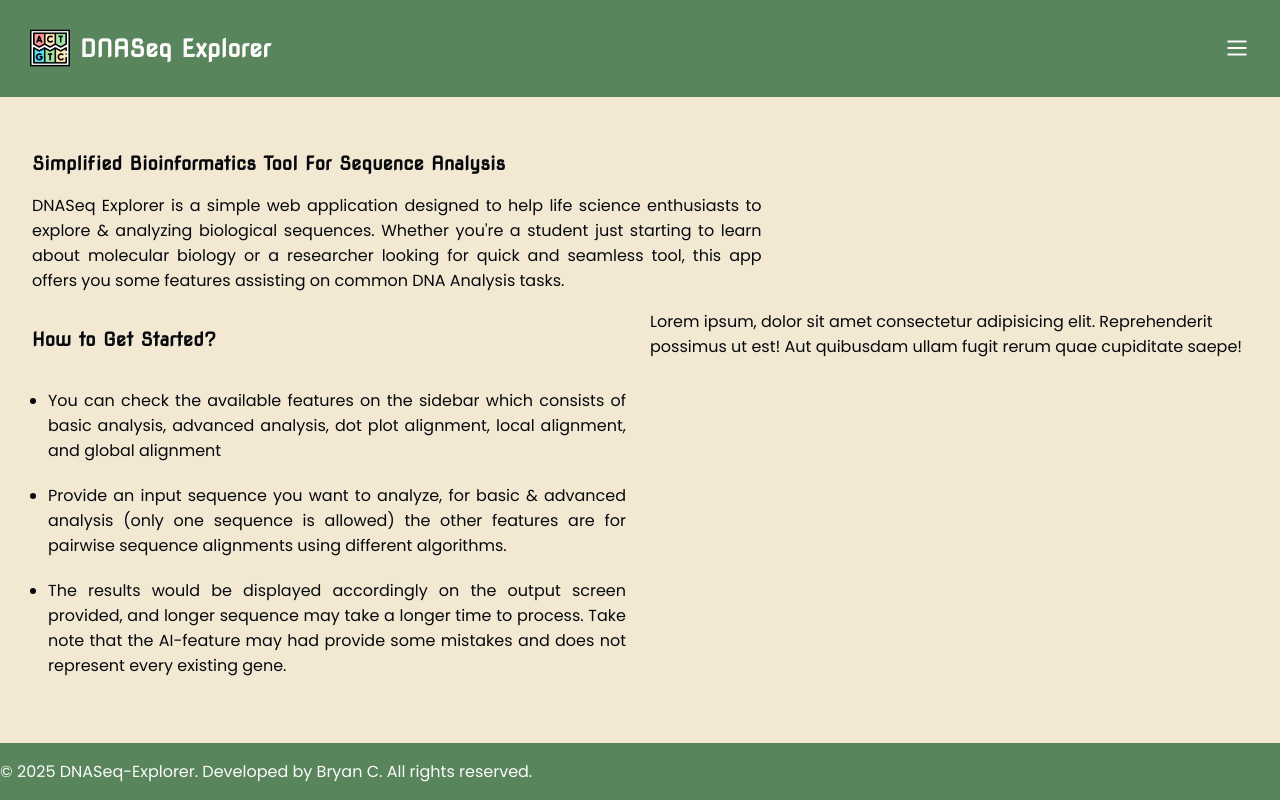
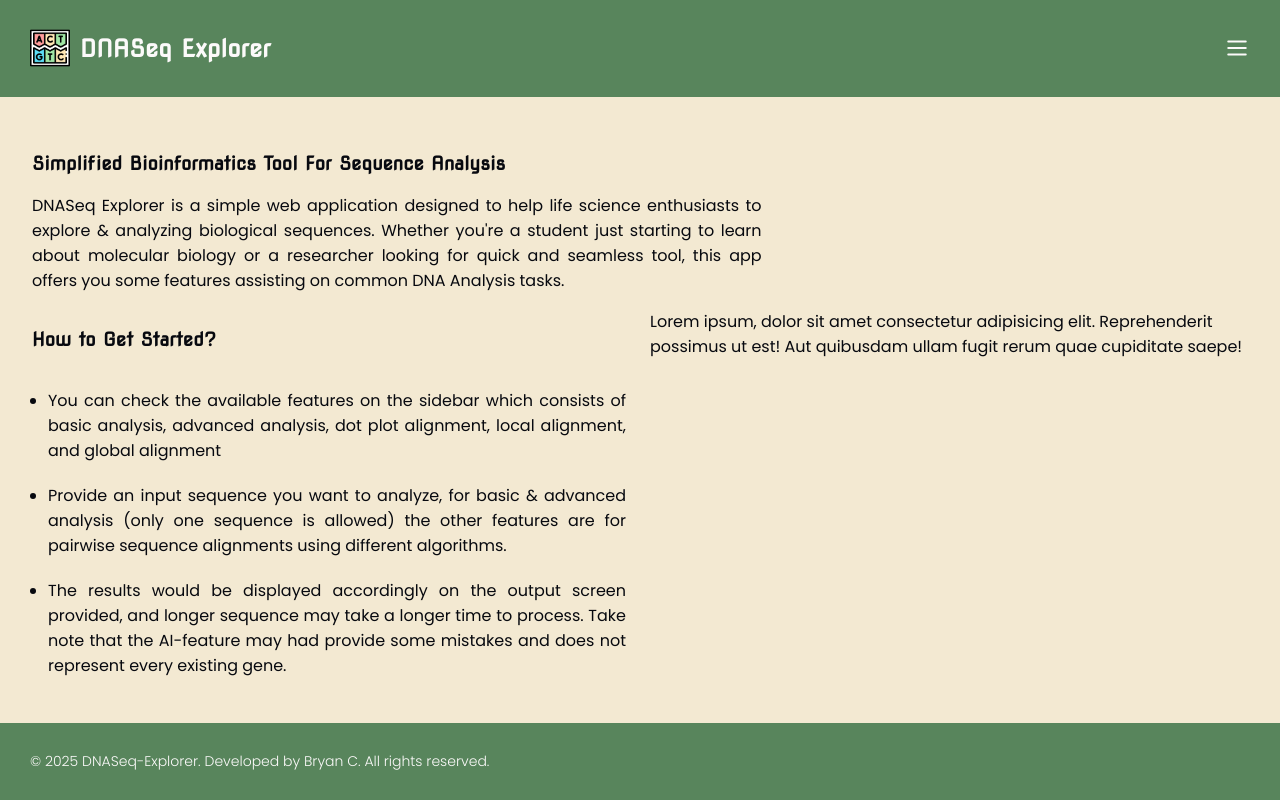
Before and after one commit to bryancastillo10/dna-seq-explorer, a React (Vite) app in the folder client/: page / in a window 1280 px wide. Built offline with nearby package versions, Linux system fonts and the light colour scheme.

Commit message:
🟦 footer: fixed layout & styles

```diff
--- /dev/null
+++ b/client/src/components/layout/PageHeader.tsx
@@ -0,0 +1,37 @@
+import { Title, P } from "@/style/typography";
+import styled from "styled-components";
+import { mediaQuery } from "@/utils/breakpoints";
+
+interface PageHeaderProps {
+    title: string;
+    description: string;
+}
+
+
+const PageHeader = ({title, description}: PageHeaderProps) => {
+  return (
+    <div>
+      <Title>{title}</Title>
+      <PContainer>
+        <P $alignment="justify">
+         {description}
+        </P>
+      </PContainer>
+    </div>
+  )
+}
+
+export default PageHeader;
+
+
+const PContainer = styled.div`
+  width: 100%;
+
+  ${mediaQuery("md")} {
+    width: 85%;
+  }
+
+  ${mediaQuery("xl")} {
+    width: 60%;
+  }
+`
--- a/client/src/components/navigations/Footer.tsx
+++ b/client/src/components/navigations/Footer.tsx
@@ -1,11 +1,30 @@
-import { Nav } from "@/style/globalStyles";
+import { Nav, NavLayout } from "@/style/globalStyles";
+
+import styled from "styled-components";
+import { mediaQuery } from "@/utils/breakpoints";
 
 const Footer = () => {
   return (
     <Nav $stickyPosition="bottom">
-      <p>&copy; {new Date().getFullYear()} DNASeq-Explorer. Developed by Bryan C. All rights reserved.</p>
+      <NavLayout>
+        <Copyright>
+          &copy; {new Date().getFullYear()} DNASeq-Explorer. Developed by Bryan C.
+          All rights reserved.
+        </Copyright>
+      </NavLayout>
     </Nav>
   )
 }
 
 export default Footer;
+
+const Copyright = styled.p`
+  font-size: ${(props) => props.theme.fontSize.sm};
+  font-weight: ${(props) => props.theme.fontWeight.light};
+  text-align: center;
+
+  ${mediaQuery("lg")}{
+  text-align: left;
+  }
+
+`
--- a/client/src/routes/index.lazy.tsx
+++ b/client/src/routes/index.lazy.tsx
@@ -2,26 +2,26 @@ import { createLazyFileRoute } from '@tanstack/react-router'
 import styled from 'styled-components'
 
 import { UnorderedList, BulletPoint, Section, Grid } from '@/style/globalStyles'
-import { P, Title } from '@/style/typography'
+import { Title } from '@/style/typography'
+import PageHeader from '@/components/layout/PageHeader'
 
-import { mediaQuery } from '@/utils/breakpoints'
 
 export const Route = createLazyFileRoute('/')({
   component: RouteComponent,
 })
 
 function RouteComponent() {
+  const pageDescription =`DNASeq Explorer is a simple web application designed to help life science enthusiasts to explore &
+          analyzing biological sequences. Whether you're a student just starting to learn about molecular biology
+          or a researcher looking for quick and seamless tool, this app offers you some features
+          assisting on common DNA Analysis tasks.`
+
   return (
     <Section>
-      <Title>Simplified Bioinformatics Tool For Sequence Analysis</Title>
-      <PContainer>
-        <P $alignment="justify">
-          DNASeq Explorer is a simple web application designed to help life science enthusiasts to explore &
-          analyzing biological sequences. Whether you&apos;re a student just starting to learn about molecular biology
-          or a researcher looking for quick and seamless tool, this app offers you some features
-          assisting on common DNA Analysis tasks.
-        </P>
-      </PContainer>
+      <PageHeader
+        title="Simplified Bioinformatics Tool For Sequence Analysis"
+        description={pageDescription}
+      />
       <Grid cols={2}>
         <Block>
           <Title>How to Get Started?</Title>
@@ -49,18 +49,6 @@ function RouteComponent() {
   )
 }
 
-const PContainer = styled.div`
-  width: 100%;
-
-  ${mediaQuery("md")} {
-    width: 85%;
-  }
-
-  ${mediaQuery("xl")} {
-    width: 60%;
-  }
-`
-
 const Block = styled.div`
 
 `
--- a/client/src/style/theme.ts
+++ b/client/src/style/theme.ts
@@ -8,6 +8,7 @@ const theme = {
         "danger": "#F87171" //rose color
     },
     fontWeight: {
+        light: 300,
         regular: 500,
         semibold: 700
     },
```
